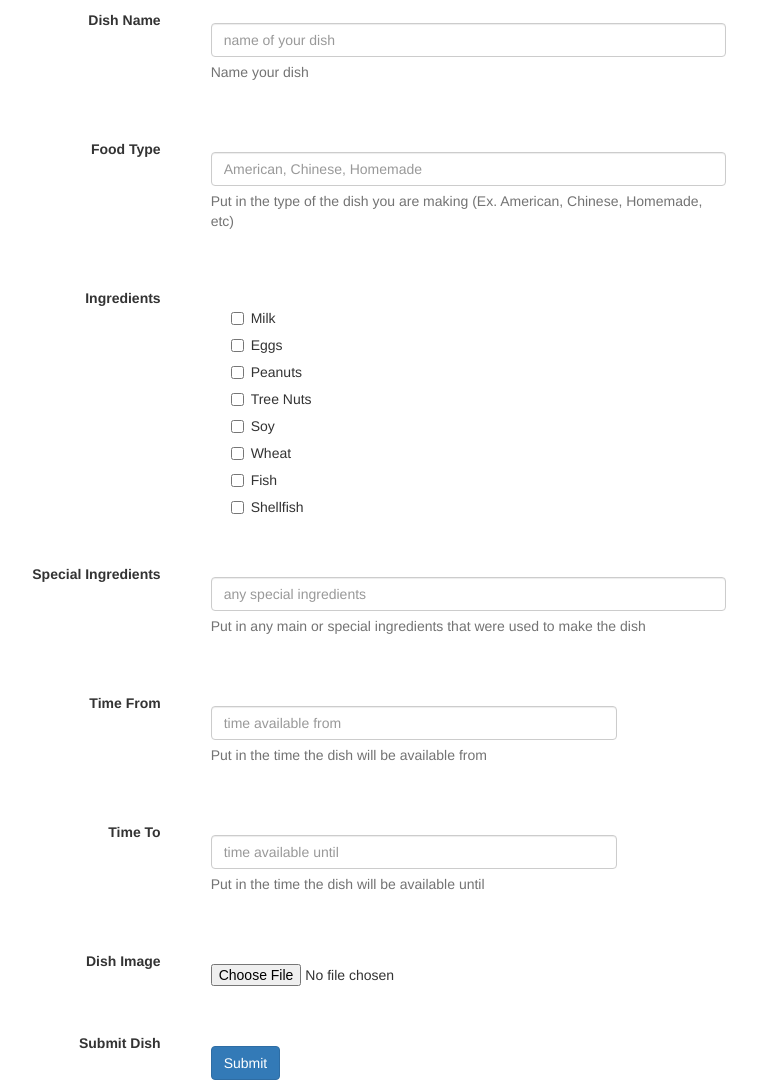
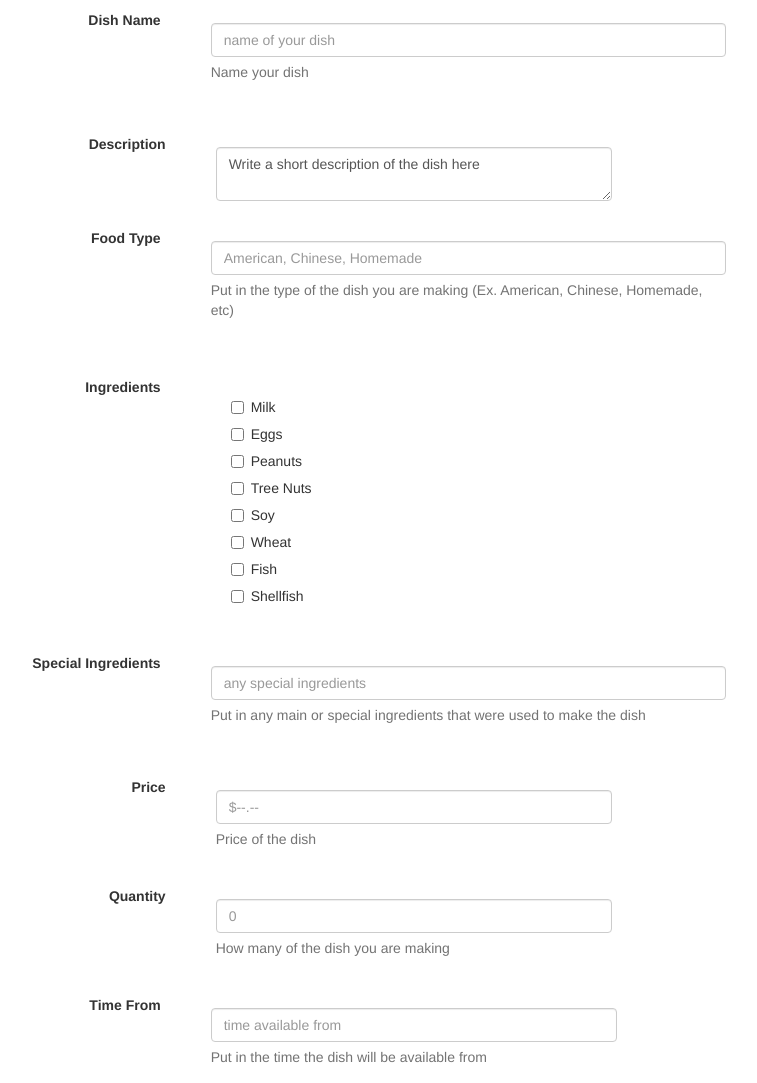
Before and after one commit to lisheng0316/Kitchen-to-Go, a plain HTML site: page postfood.html in a window 1280 px wide. Shown: the part 68-1151 px from the top of the page, without its empty margins (246-1003 px from the left). Drawn offline with Linux system fonts and the light colour scheme.

Commit message:
more input fields

```diff
--- a/postfood.html
+++ b/postfood.html
@@ -22,6 +22,11 @@
       <input id="dishname" name="dishname" type="text" placeholder="name of your dish" class="form-control input-md" required="">
       <span class="help-block">Name your dish</span>
       </div>
+    </div>
+
+    <label class="col-md-4 control-label" for="description">Description</label>
+    <div class="col-md-4">
+      <textarea class="form-control" id="textarea" name="textarea">Write a short description of the dish here</textarea>
     </div>
 
     <!-- Text input-->
@@ -97,6 +102,18 @@
       </div>
     </div>
 
+    <label class="col-md-4 control-label" for="price">Price</label>
+    <div class="col-md-4">
+    <input id="price" name="price" type="text" placeholder="$--.--" class="form-control input-md" required="">
+    <span class="help-block">Price of the dish</span>
+    </div>
+
+    <label class="col-md-4 control-label" for="quantity">Quantity</label>
+    <div class="col-md-4">
+    <input id="quantity" name="quantity" type="text" placeholder="0" class="form-control input-md" required="">
+    <span class="help-block">How many of the dish you are making</span>
+    </div>
+
     <!-- Text input-->
     <div class="form-group">
       <label class="col-md-4 control-label" for="timefrom">Time From</label>
```
